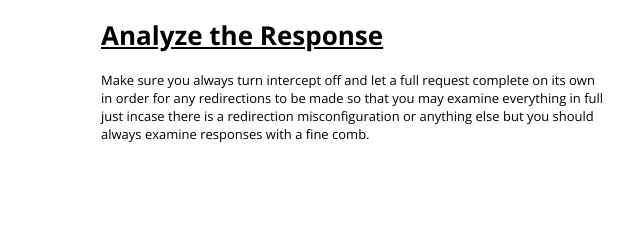
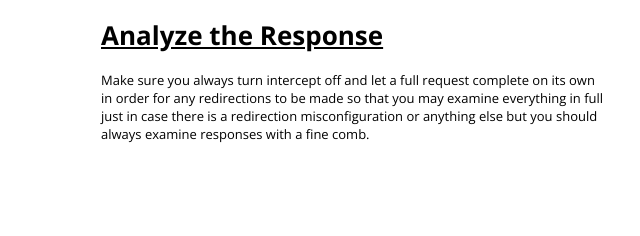
Before and after one commit to lezno/Learning-Journey, a plain HTML site: page Burpsuite_Pentesting--Authentication--Analyze_the_Response.html in a window 1280 px wide. Shown: the top 236 px of the page, 287-927 px from the left. Drawn offline with nearby package versions, Linux system fonts and the light colour scheme.

Commit message:
spealling

```diff
--- a/Burpsuite_Pentesting--Authentication--Analyze_the_Response.html
+++ b/Burpsuite_Pentesting--Authentication--Analyze_the_Response.html
@@ -135,5 +135,5 @@
 <li><a href="Unix--SQL--PostgreSQL_Commands---c.html">\c</a></li>
 <li><a href="Unix--SQL--PostgreSQL_Commands---d.html">\d</a></li>
 </ol></ol></ol></div>
-<div class="page"><h1><b><u>Analyze the Response</u></b></h1>Make sure you always turn intercept off and let a full request complete on its own<br />in order for any redirections to be made so that you may examine everything in full<br />just incase there is a redirection misconfiguration or anything else but you should<br />always examine responses with a fine comb.</div></div>
+<div class="page"><h1><b><u>Analyze the Response</u></b></h1>Make sure you always turn intercept off and let a full request complete on its own<br />in order for any redirections to be made so that you may examine everything in full<br />just in case there is a redirection misconfiguration or anything else but you should<br />always examine responses with a fine comb.</div></div>
 </body></html>
```
